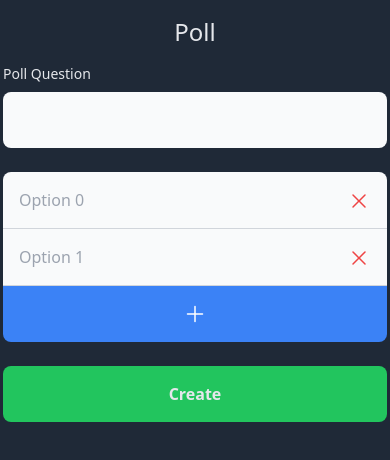
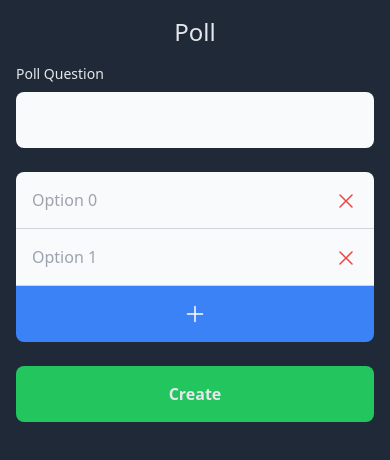
Before and after one commit to DevMaxC/poll-maker, a Next.js app: page / in a window 390 px wide. Shown: the top 460 px of the page. Built offline with nearby package versions, Linux system fonts and the light colour scheme.

Commit message:
updated with mobile x spacing

```diff
--- a/src/pages/[slug].tsx
+++ b/src/pages/[slug].tsx
@@ -99,7 +99,7 @@ export default function ViewPost(p: Props) {
   };
 
   return (
-    <div className="bg-gray-800 text-gray-200 min-h-screen">
+    <div className="bg-gray-800 text-gray-200 min-h-screen px-4">
       <div className="min-h-screen max-w-sm mx-auto ">
         <h1 className="text-2xl text-gray-200 text-center  mx-auto py-4">
           {info?.title}
--- a/src/pages/index.tsx
+++ b/src/pages/index.tsx
@@ -20,7 +20,7 @@ const Create: NextPage = () => {
   const [animationParent] = useAutoAnimate<HTMLDivElement>();
   const questionRef = useRef<HTMLInputElement>(null);
   return (
-    <div className="bg-gray-800 ">
+    <div className="bg-gray-800 px-4">
       <Head>
         <title>Create Poll</title>
         <meta name="description" content="Create a poll" />
```
